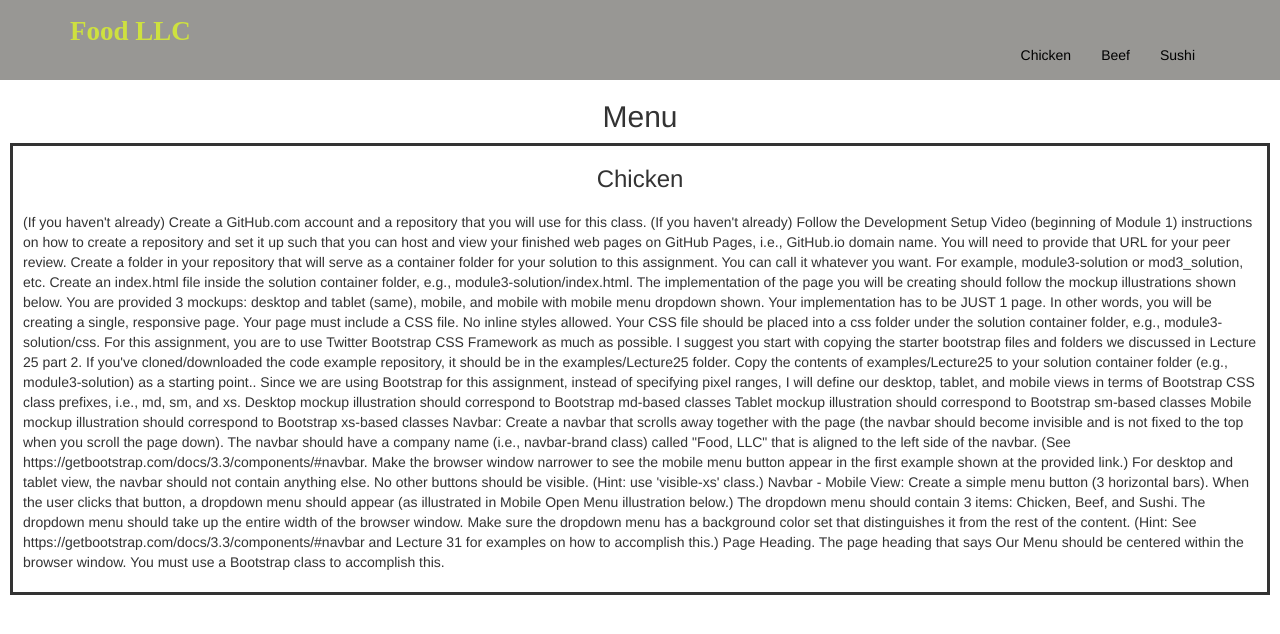
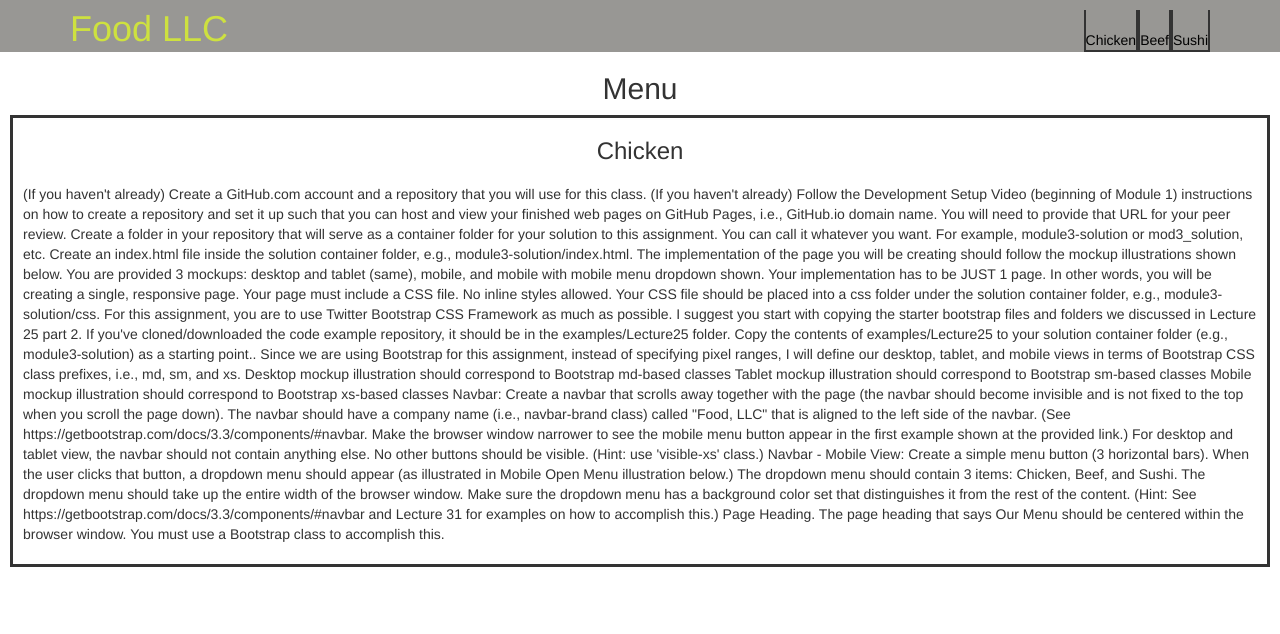
Before and after one commit to FirouziShaker/module3-solution, a plain HTML site: page index.html in a window 1280 px wide. Drawn offline with Linux system fonts and the light colour scheme.

Commit message:
add items to navbar button

```diff
--- a/css/styles.css
+++ b/css/styles.css
@@ -7,30 +7,18 @@
   }
 
   .navbar-brand {
-    padding-top: 25px;
+    padding-top: 20px;
   }
 
-  .navbar-brand h1 { /* Restaurant name */
-    font-family: 'Lora', serif;
+  .navbar-brand h1 {
     color: #cee13f;
-    font-size: 1.5em;
-    font-weight: bold;
     margin-top: 0;
-    margin-bottom: 0;
     line-height: 0.5;
   }
   .navbar-brand a:hover, .navbar-brand a:focus {
     text-decoration: none;
   }
-  .navbar-brand p { /* Kosher cert */
-    color: #000;
-    text-transform: uppercase;
-    font-size: .7em;
-    margin-top: 15px;
-  }
-  .navbar-brand p span { /* Star-K */
-    vertical-align: middle;
-  }
+
 
 #text-h2{
     text-align: center;
@@ -60,10 +48,15 @@
    background-color: aqua;
 }
 
-
-
-
-
+.items{
+    border: 2px;
+    border-style: solid;
+    text-align: center;
+    border-top: none;
+}
+.items a:hover {
+    background-color: white;
+}
 
   #nav-list {
     margin-top: 10px;
@@ -71,9 +64,6 @@
   #nav-list a {
     color: #000000;
     text-align: center;
-  }
-  #nav-list a:hover {
-    background: #E7E7E7;
   }
 
   .navbar-header button.navbar-toggle, .navbar-header .icon-bar {
@@ -83,4 +73,3 @@
     clear: both;
     margin-top: -30px;
   }
-  /* END HEADER */
--- a/index.html
+++ b/index.html
@@ -27,16 +27,22 @@
         <div id="collapsable-nav" class="collapse navbar-collapse">
            <ul id="nav-list" class="nav navbar-nav navbar-right">
             <li>
+                <div class="items">
               <a href="menu-categories.html">
                 <span></span><br class="hidden-xs"> Chicken</a>
+            </div>
             </li>
             <li>
+                <div class="items">
               <a href="#">
                 <span></span><br class="hidden-xs"> Beef</a>
+            </div>
             </li>
             <li>
+                <div class="items">
               <a href="#">
                 <span></span><br class="hidden-xs"> Sushi</a>
+            </div>
             </li>
           </ul><!-- #nav-list -->
         </div><!-- .collapse .navbar-collapse -->
```
